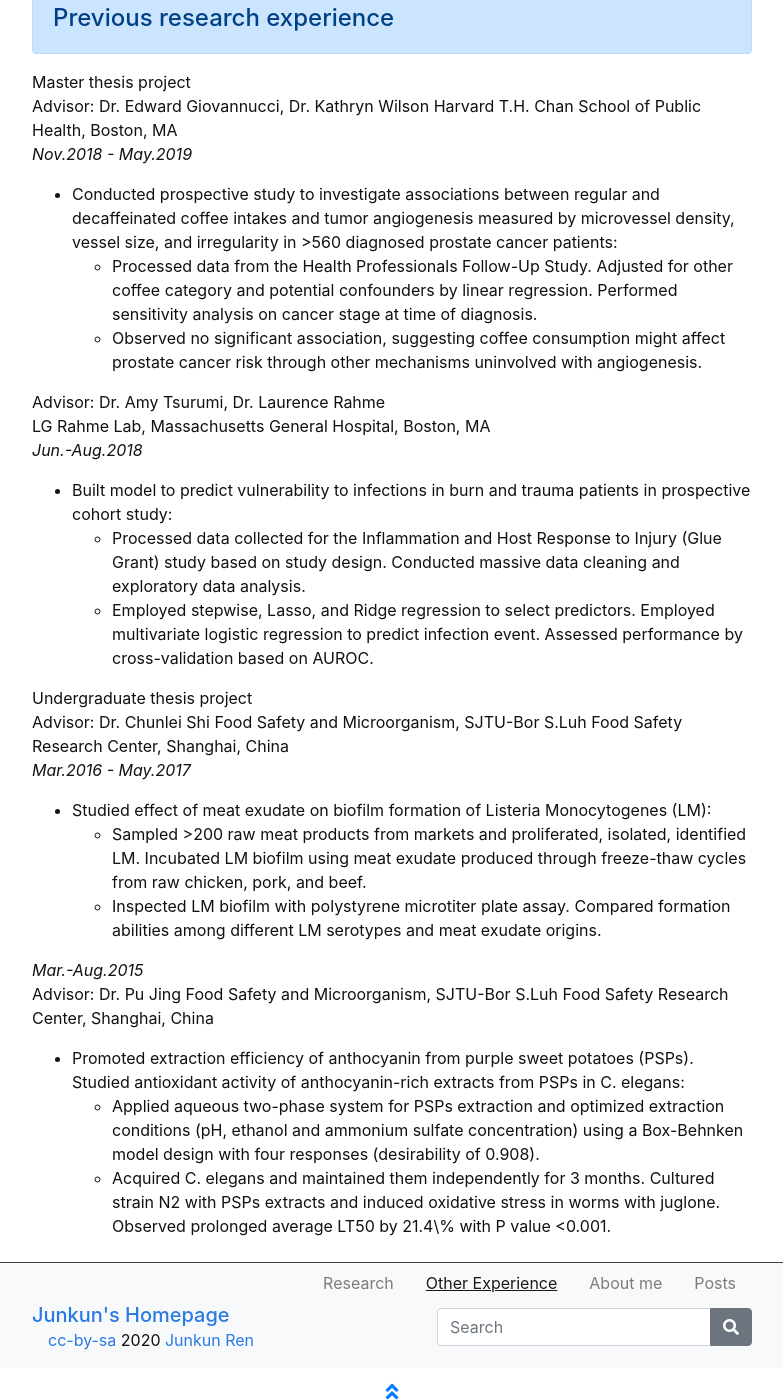
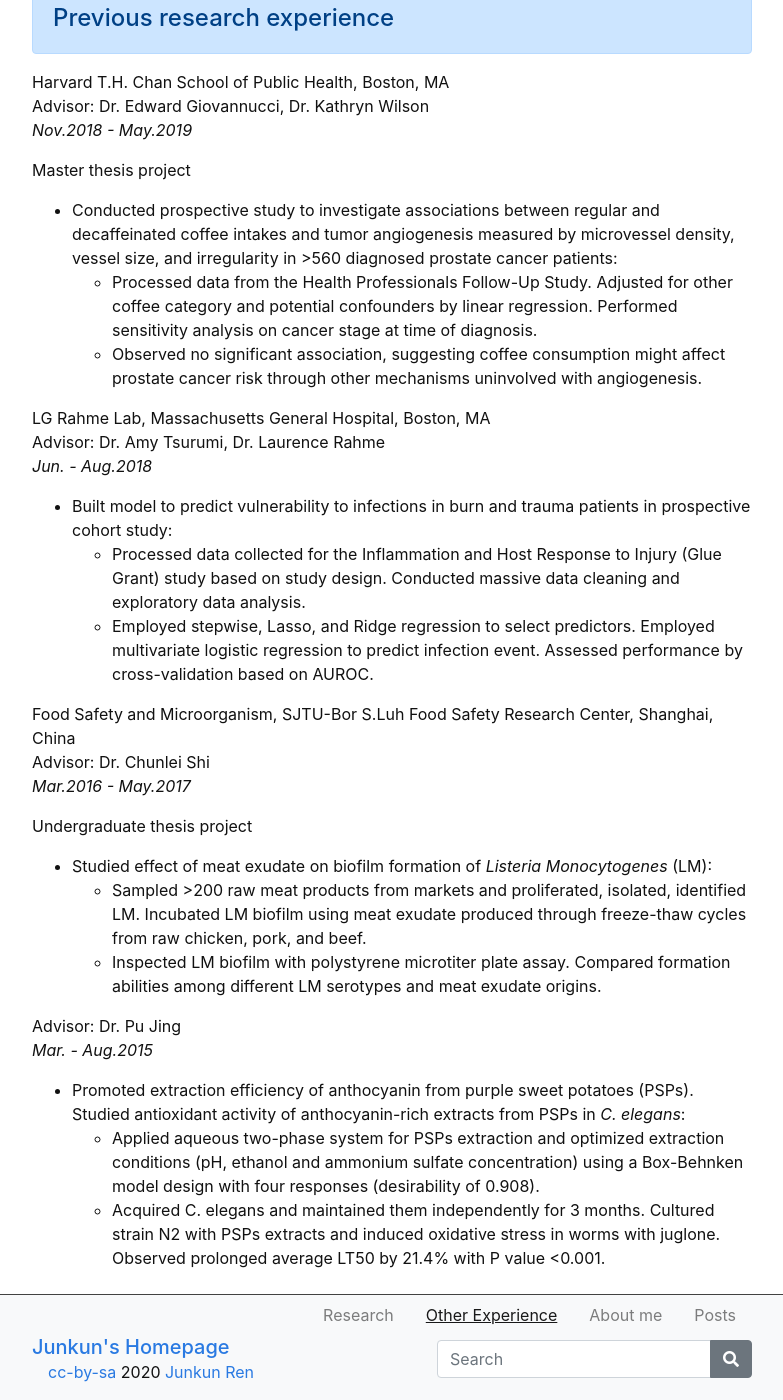
Before and after one commit to junkun-ren/PersonalWebsite, a Jekyll site: the page built from content/1-other_experience.md, in a window 1280 px wide and 1400 px high, scrolled down 814 px. Shown: the whole window, without its empty margins (248-1031 px from the left). Built offline with Jekyll 4.4.1, drawn with Linux system fonts in a browser that asks for light colours; some of the changed text lies outside the part shown.

Commit message:
Update 1-other_experience.md

```diff
--- a/content/1-other_experience.md
+++ b/content/1-other_experience.md
@@ -12,8 +12,8 @@ nav: true
 {% endcapture %}
 {% include alert.html text=text color=secondary %}
 
+Space Medicine Innovations Laboratory, Department of Biomedical Research, Dartmouth College, Hanover, NH<br/>
 Advisor: Dr. Jay Buckey<br/>
-Space Medicine Innovations Laboratory, Department of Biomedical Research, Dartmouth College, Hanover, NH<br/>
 *Aug.2019 - Aug.2020*
 
 Main projects:
@@ -35,39 +35,37 @@ Other duties:
 {% endcapture %}
 {% include alert.html text=text color=secondary %}
 
-Master thesis project<br/>
-Advisor: Dr. Edward Giovannucci, Dr. Kathryn Wilson
 Harvard T.H. Chan School of Public Health, Boston, MA<br/>
+Advisor: Dr. Edward Giovannucci, Dr. Kathryn Wilson<br/>
 *Nov.2018 - May.2019*<br/>
 
+Master thesis project<br/>
 - Conducted prospective study to investigate associations between regular and decaffeinated coffee intakes and tumor angiogenesis measured by microvessel density, vessel size, and irregularity in >560 diagnosed prostate cancer patients:
 	- Processed data from the Health Professionals Follow-Up Study. Adjusted for other coffee category and potential confounders by linear regression. Performed sensitivity analysis on cancer stage at time of diagnosis.
 	- Observed no significant association, suggesting coffee consumption might affect prostate cancer risk through other mechanisms uninvolved with angiogenesis.
 
-
+LG Rahme Lab, Massachusetts General Hospital, Boston, MA<br/>
 Advisor: Dr. Amy Tsurumi, Dr. Laurence Rahme <br/>
-LG Rahme Lab, Massachusetts General Hospital, Boston, MA<br/>
-*Jun.-Aug.2018*<br/>
+*Jun. - Aug.2018*<br/>
 
 - Built model to predict vulnerability to infections in burn and trauma patients in prospective cohort study:
 	- Processed data collected for the Inflammation and Host Response to Injury (Glue Grant) study based on study design. Conducted massive data cleaning and exploratory data analysis.
 	- Employed stepwise, Lasso, and Ridge regression to select predictors. Employed multivariate logistic regression to predict infection event. Assessed performance by cross-validation based on AUROC.
 
 
-Undergraduate thesis project<br/>
-Advisor: Dr. Chunlei Shi
+
 Food Safety and Microorganism, SJTU-Bor S.Luh Food Safety Research Center, Shanghai, China<br/>
+Advisor: Dr. Chunlei Shi<br/>
 *Mar.2016 - May.2017*<br/>
 
-- Studied effect of meat exudate on biofilm formation of Listeria Monocytogenes (LM):
+Undergraduate thesis project<br/>
+- Studied effect of meat exudate on biofilm formation of *Listeria Monocytogenes* (LM):
 	- Sampled >200 raw meat products from markets and proliferated, isolated, identified LM. Incubated LM biofilm using meat exudate produced through freeze-thaw cycles from raw chicken, pork, and beef.
 	- Inspected LM biofilm with polystyrene microtiter plate assay. Compared formation abilities among different LM serotypes and meat exudate origins.
 
+Advisor: Dr. Pu Jing<br/>
+*Mar. - Aug.2015*<br/>
 
-*Mar.-Aug.2015*<br/>
-Advisor: Dr. Pu Jing
-Food Safety and Microorganism, SJTU-Bor S.Luh Food Safety Research Center, Shanghai, China<br/>
-
-- Promoted extraction efficiency of anthocyanin from purple sweet potatoes (PSPs). Studied antioxidant activity of anthocyanin-rich extracts from PSPs in C. elegans:
+- Promoted extraction efficiency of anthocyanin from purple sweet potatoes (PSPs). Studied antioxidant activity of anthocyanin-rich extracts from PSPs in *C. elegans*:
 	- Applied aqueous two-phase system for PSPs extraction and optimized extraction conditions (pH, ethanol and ammonium sulfate concentration) using a Box-Behnken model design with four responses (desirability of 0.908).
-	- Acquired C. elegans and maintained them independently for 3 months. Cultured strain N2 with PSPs extracts and induced oxidative stress in worms with juglone. Observed prolonged average LT50 by 21.4\% with P value <0.001.
+	- Acquired C. elegans and maintained them independently for 3 months. Cultured strain N2 with PSPs extracts and induced oxidative stress in worms with juglone. Observed prolonged average LT50 by 21.4% with P value <0.001.
```
